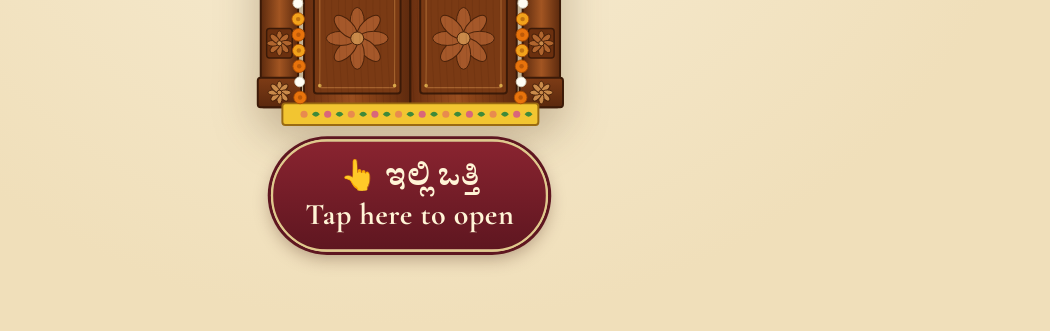
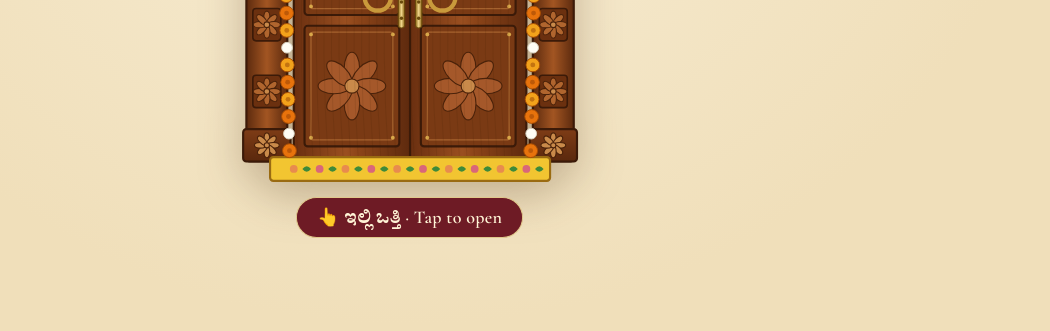
Before and after one commit to swathigm/gruhapravesha, a plain HTML site: page index.html in a window 1280 px wide. Shown: the part 469-800 px from the top of the page, without its empty margins (230-1280 px from the left). Drawn offline with nearby package versions, Linux system fonts and the light colour scheme; a web font is replaced by a local one.

Commit message:
Update styles and text for tap button

```diff
--- a/index.html
+++ b/index.html
@@ -173,9 +173,9 @@ body{font-variant-numeric:lining-nums}body.kn{font-family:"Noto Serif Kannada","
 .music{position:fixed;right:14px;bottom:14px;z-index:20;width:44px;height:44px;border-radius:50%;background:rgba(255,249,234,.95);border:1px solid var(--gold);color:var(--brown);font-size:20px;display:flex;align-items:center;justify-content:center;box-shadow:0 2px 8px rgba(0,0,0,.25)}.music.off{opacity:.55;text-decoration:line-through}
 .tap{display:none}
 .music{display:none}
-#doorBtn{height:min(64vh,calc(84vw*1.53))}
-.tap,body.kn .tap{display:block;margin-top:6px;padding:14px 30px;border-radius:999px;background:linear-gradient(#8A2430,#5E1620);border:2px solid #E0C98D;box-shadow:0 0 0 3px #5E1620,0 6px 16px rgba(60,20,10,.35);color:#FFF4D6;font-weight:700;font-size:clamp(22px,6.2vw,28px);letter-spacing:.5px;line-height:1.3;cursor:pointer;animation:tapPulse 1.4s ease-in-out infinite}
-@keyframes tapPulse{0%,100%{transform:scale(1)}50%{transform:scale(1.07)}}
+#doorBtn{height:min(70vh,calc(86vw*1.53))}
+.tap,body.kn .tap{display:block;margin-top:4px;padding:8px 20px;border-radius:999px;background:#6E1B25;border:1px solid #E0C98D;color:#FFF4D6;font-weight:600;font-size:18px;letter-spacing:.3px;line-height:1.3;cursor:pointer;animation:tapPulse 1.6s ease-in-out infinite}
+@keyframes tapPulse{0%,100%{transform:scale(1)}50%{transform:scale(1.04)}}
 </style>
 </head>
 <body class="locked">
@@ -205,7 +205,7 @@ body{font-variant-numeric:lining-nums}body.kn{font-family:"Noto Serif Kannada","
       <g id="marigold"></g>
     </svg>
   </button>
-  <p class="tap" id="tapBtn" role="button" tabindex="0">👆 ಇಲ್ಲಿ ಒತ್ತಿ<br>Tap here to open</p>
+  <p class="tap" id="tapBtn" role="button" tabindex="0">👆 ಇಲ್ಲಿ ಒತ್ತಿ · Tap to open</p>
   <button id="openBtn" type="button">
     <span class="g1" data-en="Gruhapravesha" data-kn="ಗೃಹಪ್ರವೇಶ">Gruhapravesha</span>
     <span class="g2" data-en="Gajendra &amp; Malathi" data-kn="ಗಜೇಂದ್ರ ಮತ್ತು ಮಾಲತಿ">Gajendra &amp; Malathi</span>
```
